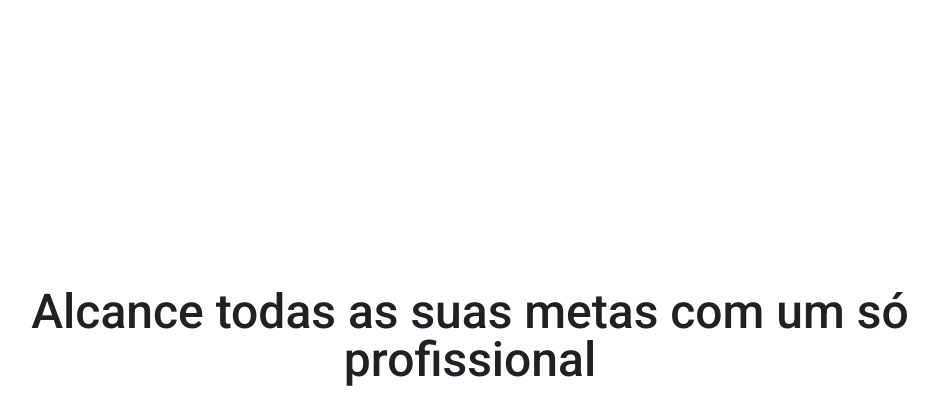
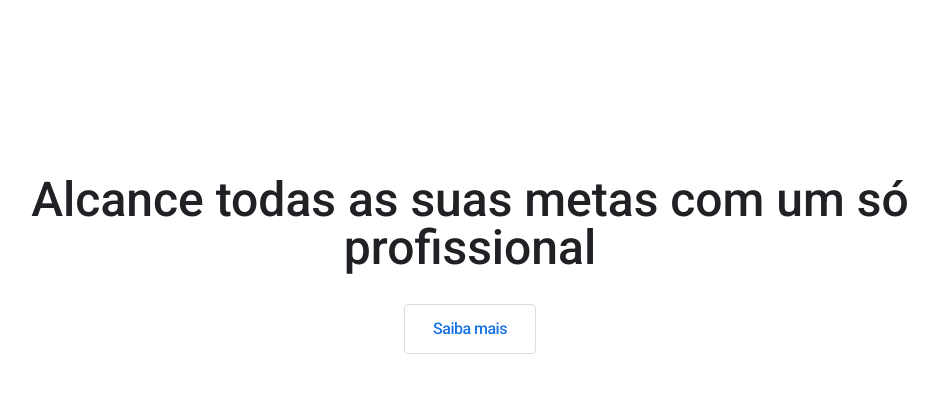
Before and after one commit to joaomni/joaogestor, an Astro site: page / in a window 1280 px wide. Shown: the part 1933-2331 px from the top of the page, without its empty margins (170-1108 px from the left). Built offline with nearby package versions, Linux system fonts and the light colour scheme; Astro itself is replaced by a stand-in of ours; a web font is replaced by a local one.

Commit message:
Update GoalsPage.astro

```diff
--- a/src/pages/GoalsPage.astro
+++ b/src/pages/GoalsPage.astro
@@ -8,7 +8,7 @@ const goal = goal_card
 const { number } = Astro.props;
 ---
 
-<section id="about"  class="lg:mx-40 sm:mx-7 mt-52 flex flex-col items-center gap-8 relative overflow-hidden">
+<section id="about"  class="lg:mx-40 sm:mx-7 sm:py-24 py-12 flex flex-col items-center gap-8 relative overflow-hidden">
   <!-- <div  class="before:bg-goal xl:before:w-[1540px] xl:before:h-[1454px] before:top-[0px] before:left-[-220px] before:absolute before:rounded-full before:content-['']"></div> -->
 
   <span class="text-[#202124] font-medium sm:text-5xl text-3xl px-10">Alcance todas as suas metas com um só profissional</span>
```
